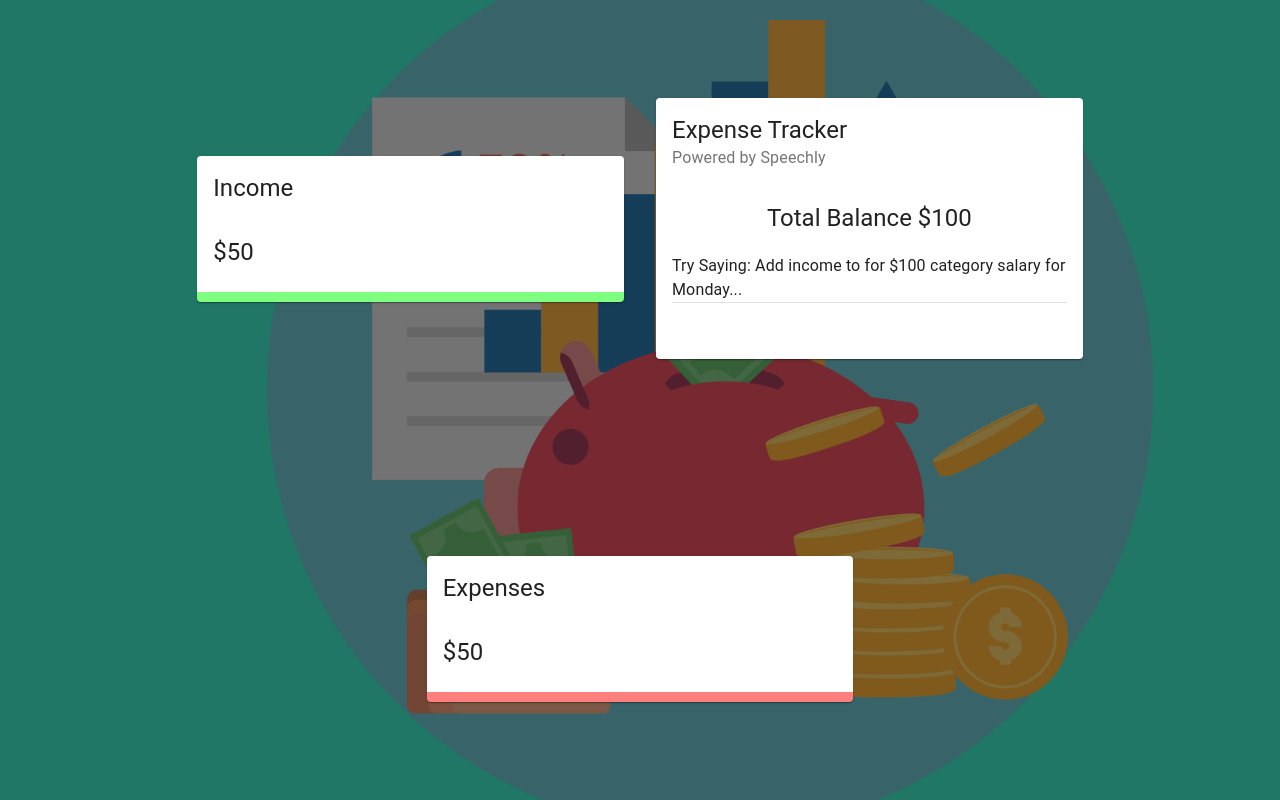
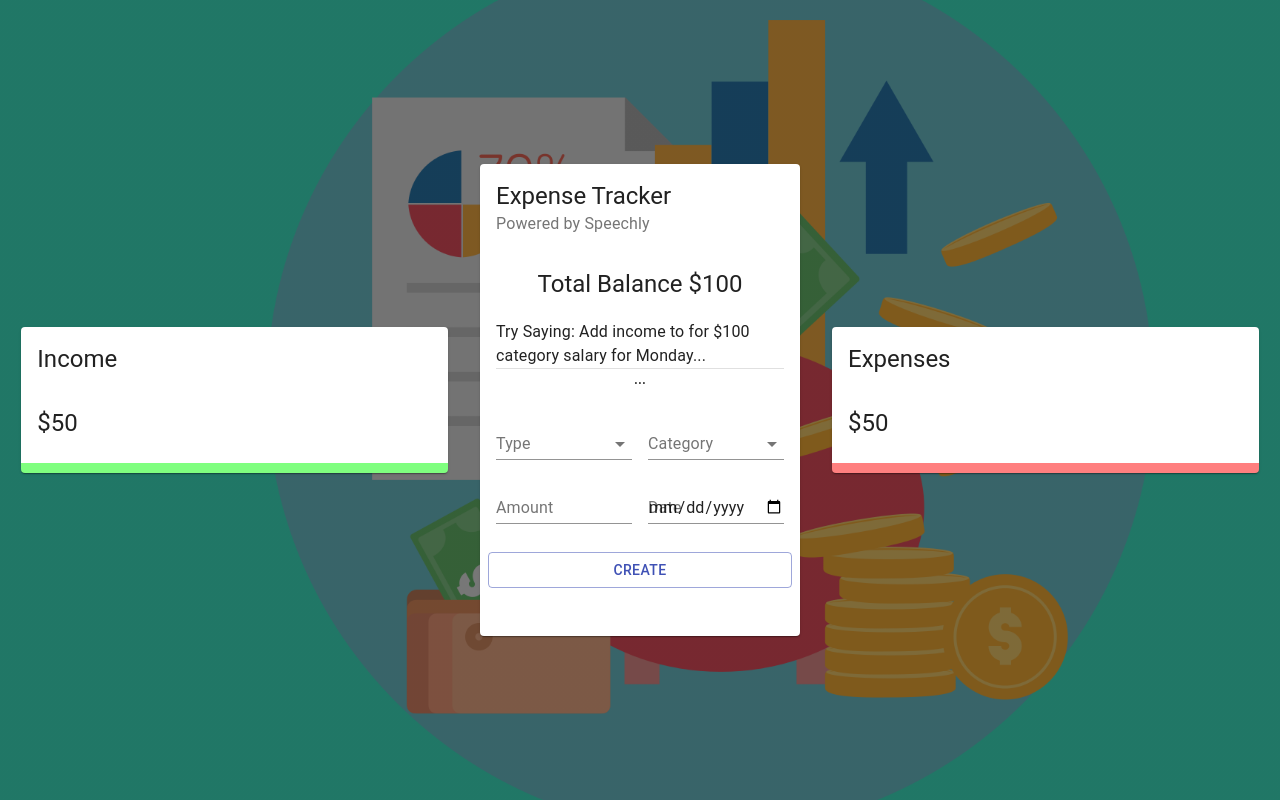
Before and after one commit to MikeCastellon/expense-tracker, a React (Create React App) app: page / in a window 1280 px wide. Built offline with nearby package versions, Linux system fonts and the light colour scheme.

Commit message:
added form layout

```diff
--- a/src/App.js
+++ b/src/App.js
@@ -14,7 +14,7 @@
                 <Grid   item xs={12} sm={4}>
                     <Details title='Income' />
                 </Grid>
-                <Grid item xs={12} sm={4}>
+                <Grid item xs={12} sm={3}>
                     <Main />
                 </Grid>
                 <Grid item xs={12} sm={4}>
--- /dev/null
+++ b/src/components/main/form/form.jsx
@@ -0,0 +1,43 @@
+import React from 'react';
+import { TextField, Typography, Grid, Button, FormControl, InputLabel, Select, MenuItem } from '@material-ui/core';
+import  useStyles from './styles';
+
+const Form = () => {
+    const classes = useStyles();
+    return (
+        <Grid container spacing={2}>
+            <Grid item xs={12}>
+                <Typography align='center' variant='subtitle2' gutterBottom>
+                    ...
+                </Typography>
+            </Grid>
+            <Grid item xs={6}>
+                <FormControl fullWidth >
+                    <InputLabel>Type</InputLabel>
+                    <Select>
+                        <MenuItem value='Income'>Income</MenuItem>
+                        <MenuItem value= 'Expense'>Expense</MenuItem>
+                    </Select>
+                </FormControl>
+            </Grid>
+            <Grid item xs={6}>
+                <FormControl fullWidth>
+                    <InputLabel>Category</InputLabel>
+                    <Select>
+                        <MenuItem value='business'>Business</MenuItem>
+                        <MenuItem value='salary'>Salary</MenuItem>
+                    </Select>
+                </FormControl>
+            </Grid>
+            <Grid item xs={6}>
+                <TextField type='number' label='Amount' fullWidth />
+            </Grid>
+            <Grid item xs={6}>
+                <TextField type='date' label='Date' fullWidth />
+            </Grid>
+            <Button className={classes.button} variant='outlined' color='primary' fullWidth>Create</Button>
+        </Grid>
+    )
+}
+
+export default Form
--- /dev/null
+++ b/src/components/main/form/styles.js
@@ -0,0 +1,12 @@
+import { makeStyles } from '@material-ui/core/styles';
+
+export default makeStyles(() => ({
+  radioGroup: {
+    display: 'flex',
+    justifyContent: 'center',
+    marginBottom: '-10px',
+  },
+  button: {
+    marginTop: '20px',
+  },
+}));
--- a/src/components/main/main.jsx
+++ b/src/components/main/main.jsx
@@ -2,6 +2,7 @@
 import useStyles from './styles';
 
 import { Card, CardHeader, Typography, CardContent, Grid, Divider } from '@material-ui/core';
+import Form from './form/form';
 
 
 const Main = () => {
@@ -15,6 +16,7 @@
                     Try Saying: Add income to for $100 category salary for Monday...
                 </Typography>
                 <Divider />
+                <Form />
         </CardContent>
         <CardContent className={classes.cardContent}>
             <Grid container spacing={2}>
```
Also changed, not shown: 1 other file (tests, documents, lock files or other folders).
